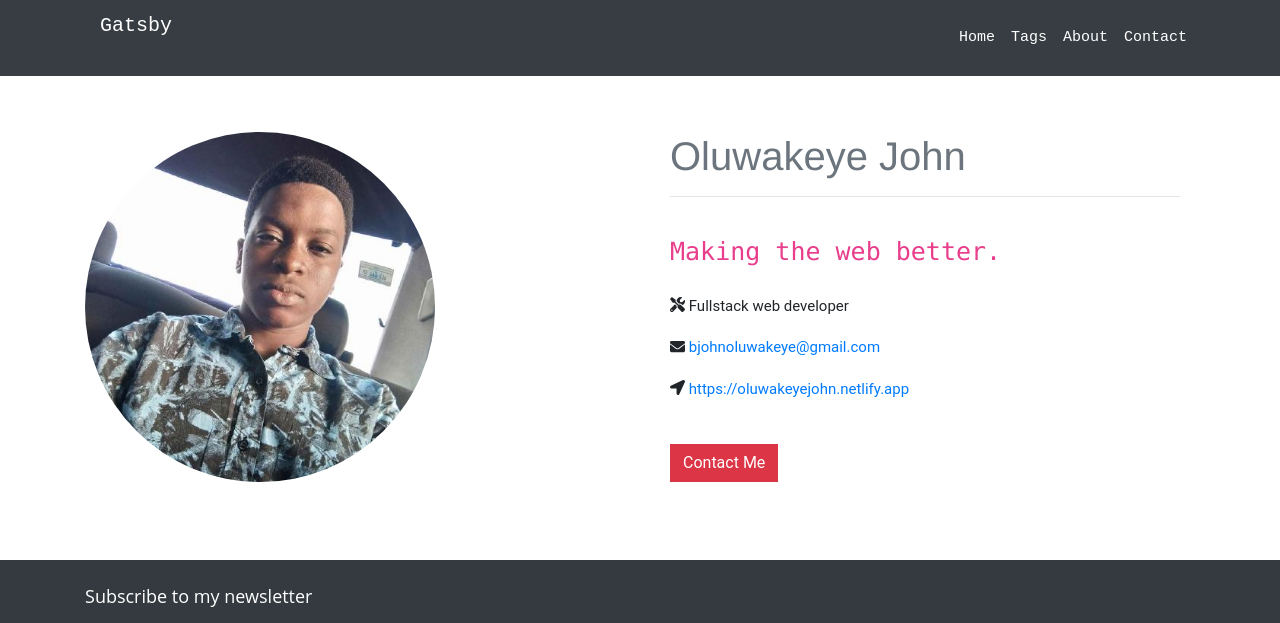
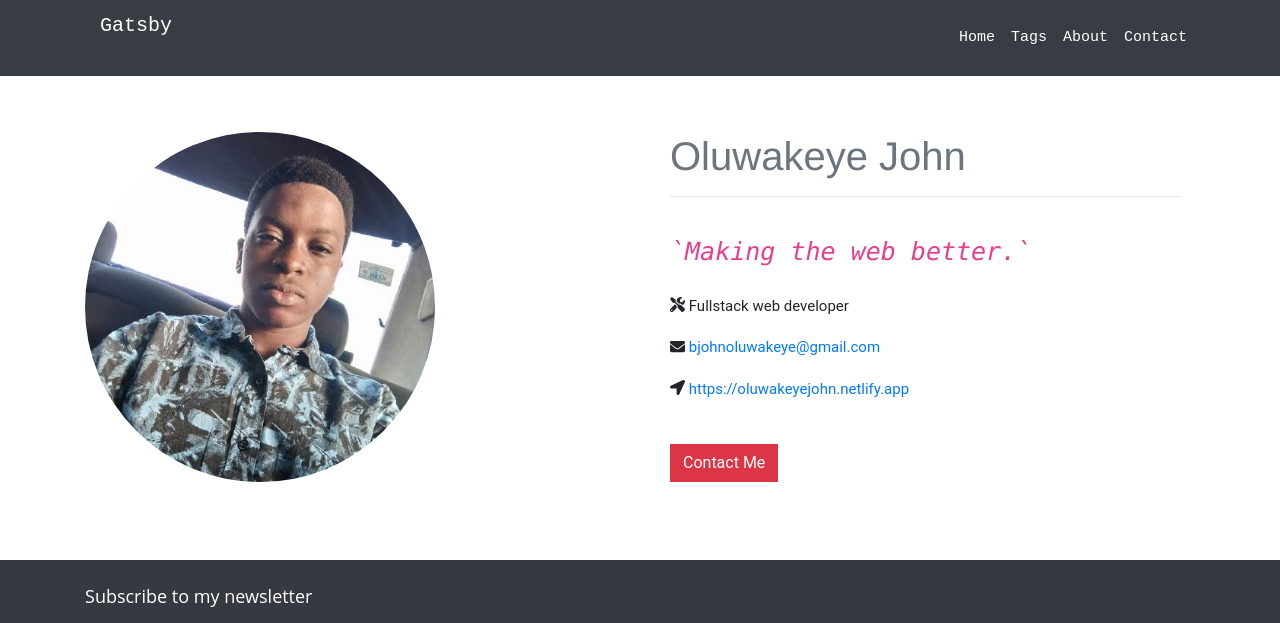
Before and after one commit to oluwakeye-john/dev-blog, a Gatsby site: page /about in a window 1280 px wide. Shown: the top 623 px of the page. Built offline with nearby package versions, Linux system fonts and the light colour scheme; Gatsby itself is replaced by a stand-in of ours.

Commit message:
Updated post extra

```diff
--- a/src/pages/about.js
+++ b/src/pages/about.js
@@ -24,7 +24,7 @@ export default ({ data, location }) => {
               <h1 className="text-muted">{author.name}</h1>
               <hr /><br />
 
-              <code className="text-center about-quote">{author.summary}</code>
+              <code className="text-center about-quote"><i>`{author.summary}`</i></code>
 
               <br />
               <br />
```
Also changed, not shown: src/components/bio.js (+5 -5 lines).
